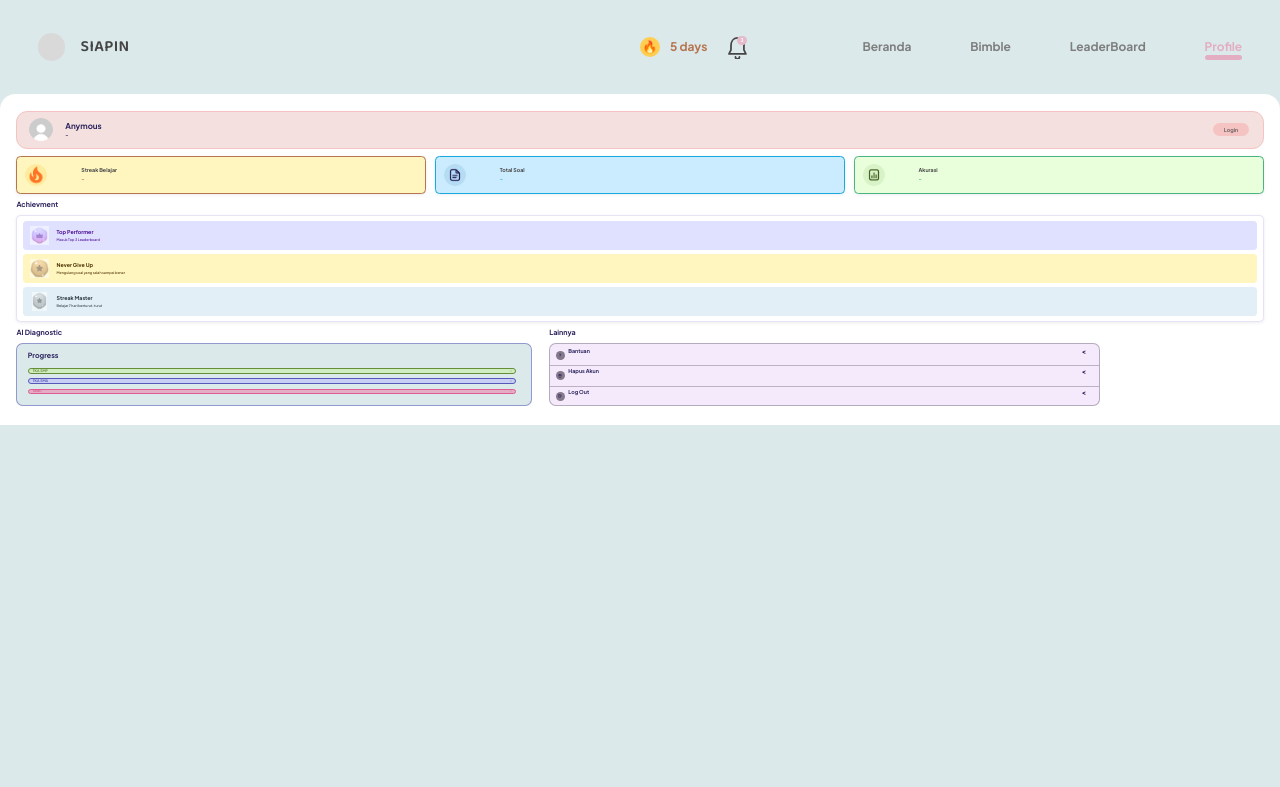
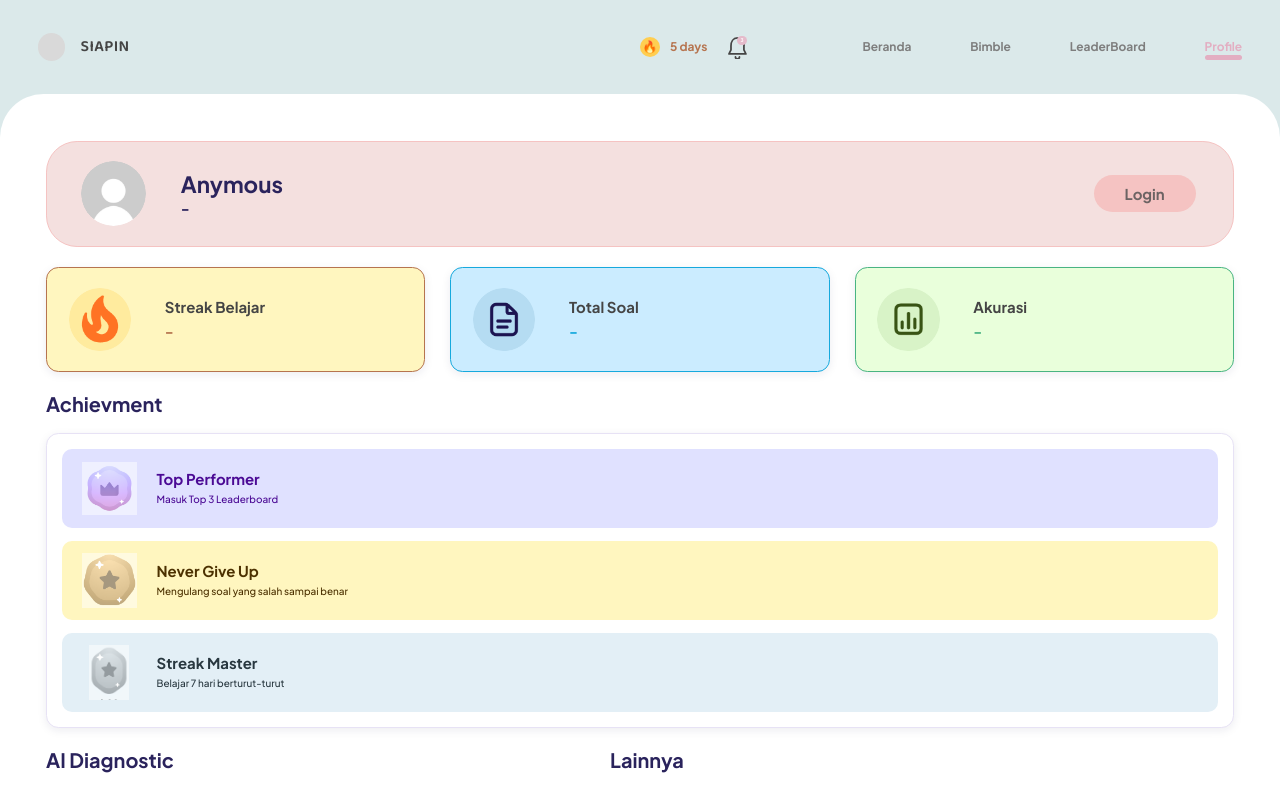
Before and after one commit to BagasRizkyHarySaputra/SIAPIN, a Next.js app: page /profile in a window 1280 px wide. Shown: the top 787 px of the page. Built offline with nearby package versions, Linux system fonts and the light colour scheme.

Commit message:
feat(dashboard): desktop dikecilkan 25% (--pm/--ds 0.75) di scope dashboard/mapel/ai

```diff
--- a/app/globals.css
+++ b/app/globals.css
@@ -53,7 +53,7 @@
   }
 }
 
-/* ===== Profile: 2x di HP (<768px), 0.25x di desktop (≥768px) ===== */
+/* ===== Profile: 2x di HP (<768px), 0.3x di desktop (≥768px) ===== */
 .profile-scope {
   --pm: 1;
 }
@@ -64,7 +64,7 @@
 }
 @media (min-width: 768px) {
   .profile-scope {
-    --pm: 0.25;
+    --pm: 0.7;
   }
 }
 
@@ -259,13 +259,13 @@
   }
 }
 
-/* ===== Dashboard: desktop 1:1 Figma (--pm & --ds = 1), HP 2x (--pm) ===== */
+/* ===== Dashboard: desktop 0.75x (kecil 25%), HP 2x (--pm) ===== */
 /* --pm  : pengali utama (cqm) — font, box, padding, dll.
    --ds  : pengali utk nilai cqw mentah (gap/rounded kecil).
-   Desktop 1:1 → semua nilai Figma asli (cqm = px Figma di 1440). */
+   Desktop 0.75 → semua ukuran di dalam /dashboard 25% lebih kecil dari Figma. */
 .dashboard-scope {
-  --pm: 1;
-  --ds: 1;
+  --pm: 0.75;
+  --ds: 0.75;
 }
 @media (max-width: 767px) {
   .dashboard-scope {
@@ -277,8 +277,8 @@
 /* ===== Pilihan mapel: tetap 1 baris 3 kartu di HP → skala lokal 1.6x ===== */
 /* 2x tidak muat (butuh ~423px untuk ruang ~273px); 1.6x pas 1 baris. */
 .mapel-scope {
-  --pm: 1;
-  --ds: 1;
+  --pm: 0.75;
+  --ds: 0.75;
 }
 @media (max-width: 767px) {
   .mapel-scope {
@@ -290,8 +290,8 @@
 /* ===== AI diagnostic: tetap 1 baris 2 panel di HP → skala lokal 1.3x ===== */
 /* 2x butuh ~430px untuk ruang 344px; 1.3x maksimal yang muat sejajar. */
 .ai-scope {
-  --pm: 1;
-  --ds: 1;
+  --pm: 0.75;
+  --ds: 0.75;
 }
 @media (max-width: 767px) {
   .ai-scope {
```
